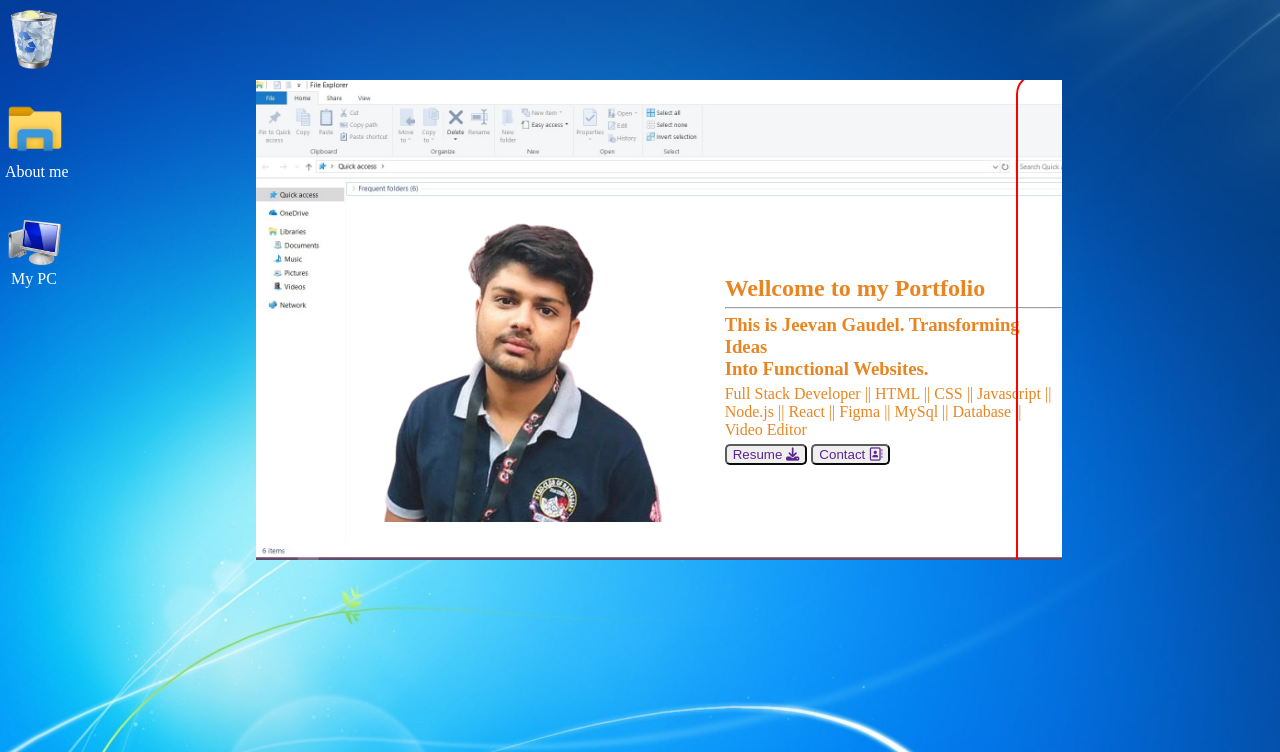
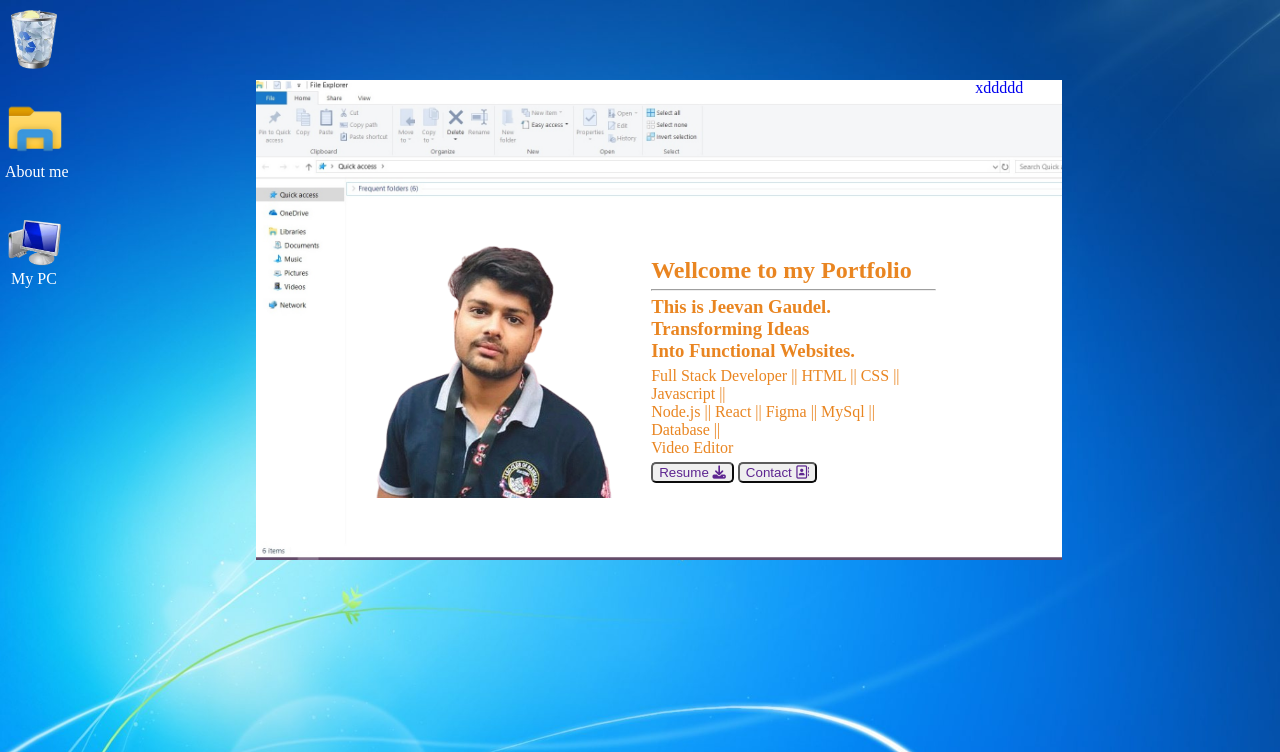
Before and after one commit to JeevanG-dev/portfolio-v-2, a plain HTML site: page about-me.html in a window 1280 px wide. Shown: the top 752 px of the page. Drawn offline with Linux system fonts and the light colour scheme.

Commit message:
modified some of the aboutme css

```diff
--- a/style.css
+++ b/style.css
@@ -117,16 +117,16 @@ a img {
 }
 .end-child {
   padding: 5px;
-  left: 47.5rem;
+  /* left: 47.5rem;
 
-  position: absolute;
+  position: absolute; */
   text-decoration: none;
   border-radius: 20px 20px;
   text-align: center;
 
   width: 150px;
   height: 37rem;
-  border: 2px solid red;
+
 }
 
 @keyframes square-in-center {
```
Also changed, not shown: about-me.html (+2 -2 lines).
